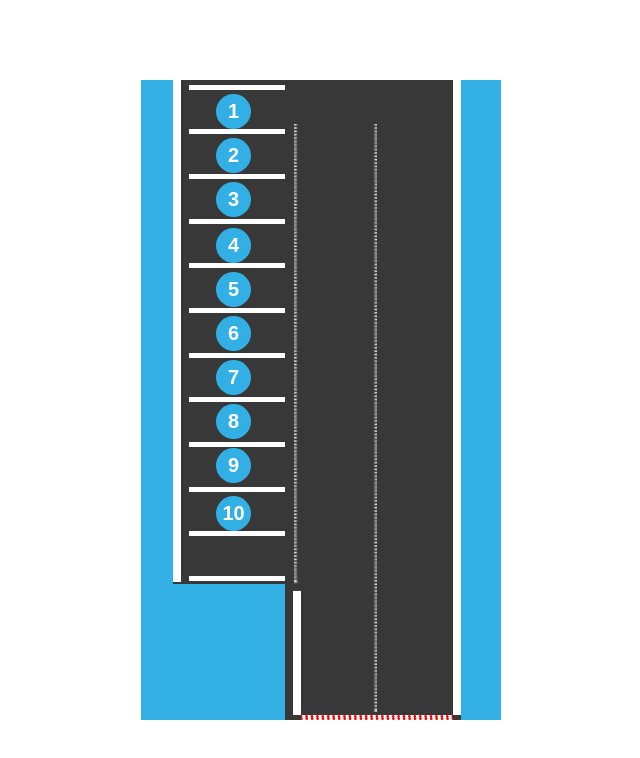
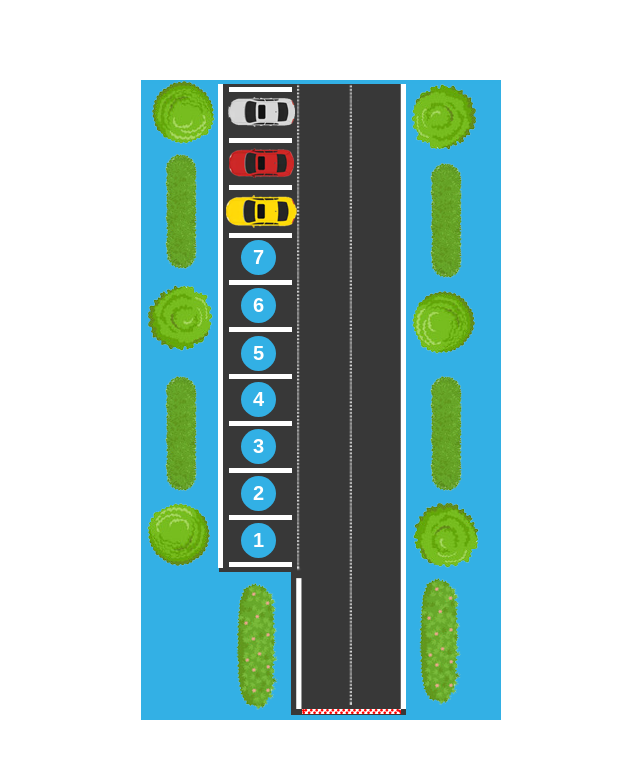
Before and after one commit to MartaKMB/parkando-spio, a React (Create React App) app: page /choice/1 in a window 1280 px wide. Shown: the top 758 px of the page, without its empty margins (319-959 px from the left). Built offline with nearby package versions, Linux system fonts and the light colour scheme.

Commit message:
modified parking view

```diff
--- a/src/components/ParkingSpaceChoicePage/ChoicePage.js
+++ b/src/components/ParkingSpaceChoicePage/ChoicePage.js
@@ -16,16 +16,13 @@ class ChoicePage extends Component {
             <section className="choice-page-container">
                 <div className="choice-page-container__map-details map-details">
                 {/* TODO! */}
+                    <input className="map-details__btn-place btn-place btn-place--7" type="button" value="7" id={7} onClick={this.handleClick}></input>
+                    <input className="map-details__btn-place btn-place btn-place--6" type="button" value="6" id={6} onClick={this.handleClick}></input>
+                    <input className="map-details__btn-place btn-place btn-place--5" type="button" value="5" id={5} onClick={this.handleClick}></input>
+                    <input className="map-details__btn-place btn-place btn-place--4" type="button" value="4" id={4} onClick={this.handleClick}></input>
+                    <input className="map-details__btn-place btn-place btn-place--3" type="button" value="3" id={3} onClick={this.handleClick}></input>
+                    <input className="map-details__btn-place btn-place btn-place--2" type="button" value="2" id={2} onClick={this.handleClick}></input>
                     <input className="map-details__btn-place btn-place btn-place--1" type="button" value="1" id={1} onClick={this.handleClick}></input>
-                    <input className="map-details__btn-place btn-place btn-place--2" type="button" value="2" id={2} onClick={this.handleClick}></input>
-                    <input className="map-details__btn-place btn-place btn-place--3" type="button" value="3" id={3} onClick={this.handleClick}></input>
-                    <input className="map-details__btn-place btn-place btn-place--4" type="button" value="4" id={4} onClick={this.handleClick}></input>
-                    <input className="map-details__btn-place btn-place btn-place--5" type="button" value="5" id={5} onClick={this.handleClick}></input>
-                    <input className="map-details__btn-place btn-place btn-place--6" type="button" value="6" id={6} onClick={this.handleClick}></input>
-                    <input className="map-details__btn-place btn-place btn-place--7" type="button" value="7" id={7} onClick={this.handleClick}></input>
-                    <input className="map-details__btn-place btn-place btn-place--8" type="button" value="8" id={8} onClick={this.handleClick}></input>
-                    <input className="map-details__btn-place btn-place btn-place--9" type="button" value="9" id={9} onClick={this.handleClick}></input>
-                    <input className="map-details__btn-place btn-place btn-place--10" type="button" value="10" id={10} onClick={this.handleClick}></input>
                 </div>
             </section>
         )
--- a/src/styles/ChoicePage.scss
+++ b/src/styles/ChoicePage.scss
@@ -12,7 +12,7 @@
 
     &__map-details { // TODO!
         // background: url('../images/parking_szcz.jpg') no-repeat center center fixed;
-        background: url('../images/parking_szcz.png') no-repeat center;
+        background: url('../images/parking_limit.png') no-repeat center;
         // background-size: cover;
         max-width: 360px;
         width: 100%;
@@ -36,49 +36,49 @@
             margin: 20px auto;
             font-size: 20px;
             position: absolute;
-            left: 75px;
+            left: 100px;
             border-radius: 50%;
         }
 
         .btn-place { //TODO!
-            &--1 {
-                top: -6px;
+            // &--1 {
+            //     top: -6px;
+            // }
+
+            // &--2 {
+            //     top: 38px;
+            // }
+
+            // &--3 {
+            //     top: 82px;
+            // }
+
+            &--7 {
+                top: 140px;
+            }
+
+            &--6 {
+                top: 188px;
+            }
+
+            &--5 {
+                top: 236px;
+            }
+
+            &--4 {
+                top: 282px;
+            }
+
+            &--3 {
+                top: 329px;
             }
 
             &--2 {
-                top: 38px;
+                top: 376px;
             }
 
-            &--3 {
-                top: 82px;
-            }
-
-            &--4 {
-                top: 128px;
-            }
-
-            &--5 {
-                top: 172px;
-            }
-
-            &--6 {
-                top: 216px;
-            }
-
-            &--7 {
-                top: 260px;
-            }
-
-            &--8 {
-                top: 304px;
-            }
-
-            &--9 {
-                top: 348px;
-            }
-
-            &--10 {
-                top: 396px;
+            &--1 {
+                top: 423px;
             }
         }
     }
```
Also changed, not shown: src/images/parking_limit.png (added).
